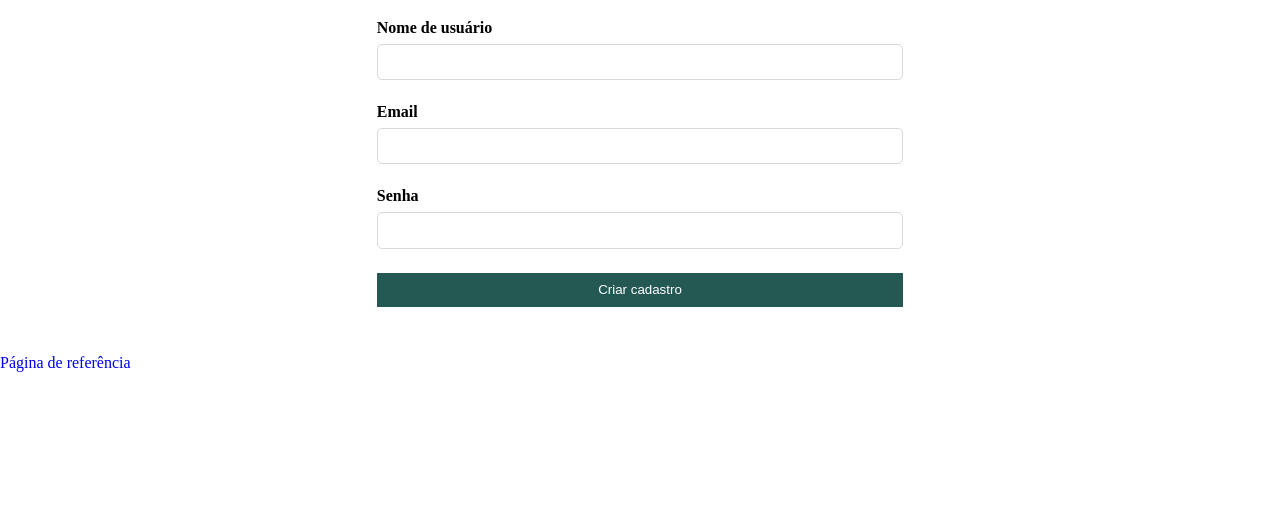
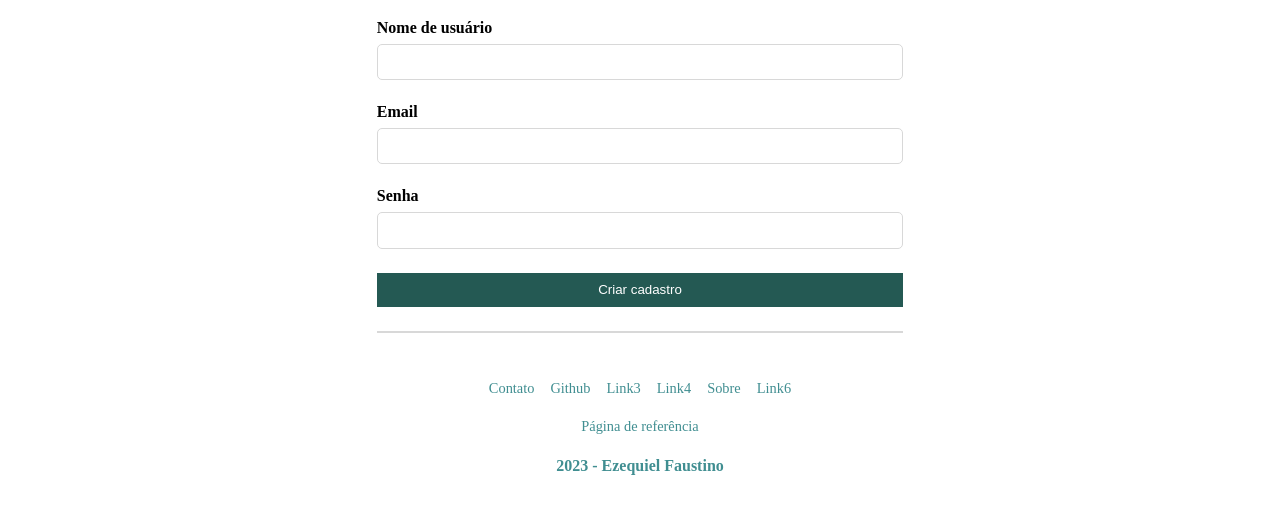
Before and after one commit to ezequielFaustino/register_form1, a plain HTML site: page index.html in a window 1280 px wide. Shown: the part 148-662 px from the top of the page. Drawn offline with Linux system fonts and the light colour scheme.

Commit message:
estilo footer finalizado

```diff
--- a/index.html
+++ b/index.html
@@ -52,8 +52,19 @@
     </form>
   </main>
 
-  <footer>
-    <a href="https://www.tabnews.com.br/cadastro" target="_blank">Página de referência</a>
+  <footer class="footer">
+    <div class="footer-top">
+      <a href="#" class="footer-link">Contato</a>
+      <a href="#" class="footer-link">Github</a>
+      <a href="#" class="footer-link">Link3</a>
+      <a href="#" class="footer-link">Link4</a>
+      <a href="#" class="footer-link">Sobre</a>
+      <a href="#" class="footer-link">Link6</a>
+    </div>
+
+    <p><a href="https://www.tabnews.com.br/cadastro" class="footer-link" target="_blank">Página de referência</a></p>
+
+    <p id="author">2023 - Ezequiel Faustino</p>
   </footer>
 </body>
 
--- /dev/null
+++ b/sass/_footer-links.sass
@@ -0,0 +1,8 @@
+@use 'variables'
+
+.footer-link
+  font-size: 0.9rem
+  color: variables.$link-color
+
+  &:hover
+    text-decoration: underline
--- a/sass/_variables.sass
+++ b/sass/_variables.sass
@@ -1,5 +1,6 @@
 $primary-color: #fff
 $secondary-color: #D8D8D8
 $text-color: #000
+$link-color: #408E91
 $bg-color: #245953
 $container-width: 73.125em
--- a/sass/app.sass
+++ b/sass/app.sass
@@ -1,6 +1,7 @@
 @use 'variables'
 @use 'reset'
 @use 'mixins'
+@use 'footer-links'
 
 .header
   display: flex
@@ -29,6 +30,7 @@ main
 .register
   @include mixins.container
   min-width: 45%
+  border-bottom: 2px solid variables.$secondary-color
 
   &-title
     font-size: 2rem
@@ -48,3 +50,20 @@ main
 
   #submit-btn
     @include mixins.submit-btn
+
+
+.footer
+  @include mixins.container
+
+  &-top
+    @include mixins.flex-center
+    flex-wrap: wrap
+    gap: 1rem
+
+  p
+    @include mixins.flex-center
+    margin-top: 1.5rem
+
+  #author
+    color: variables.$link-color
+    font-weight: bold
```
Also changed, not shown: css/app.css, 1 other file.
